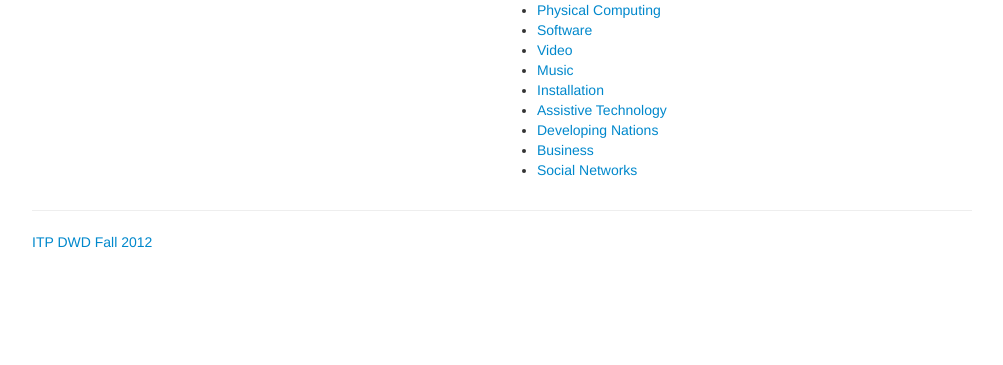
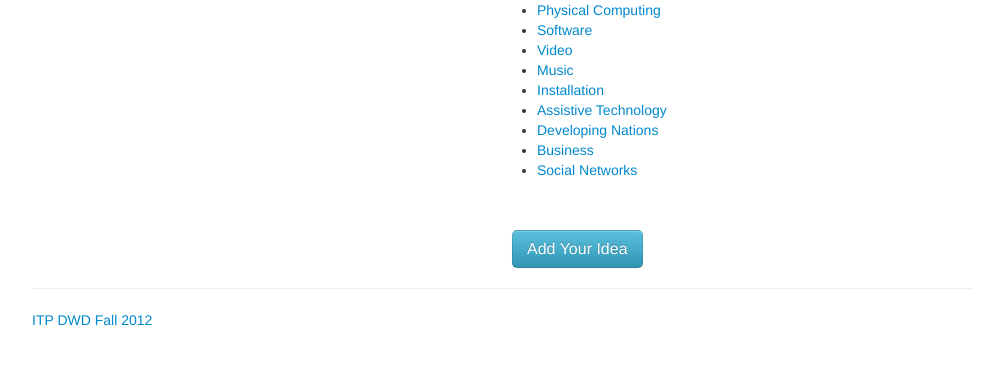
Before and after one commit to mrichardson23/filter-server, a Flask app: page /category/1 in a window 1280 px wide. Shown: the part 172-537 px from the top of the page, without its empty margins (138-1141 px from the left). Run offline with Flask 2, Linux system fonts and the light colour scheme; data that the repository does not hold is empty; parts of the project's set-up code (start-up, migrations or seed data) failed here and were passed over; some libraries are stand-ins or nearby versions; some web fonts are replaced.

Commit message:
button on cat listing page

```diff
--- a/templates/category_listing.html
+++ b/templates/category_listing.html
@@ -28,6 +28,10 @@
 		<li><a href="/category/{{ cat|replace(" ","_") }}">{{ cat|title }}</a></li>
 		{% endfor %}
 		</ul>
+
+		<br><br>
+
+		<a href="/" class="btn btn-large btn-info">Add Your Idea</a>
 	</div>
 
 
```
